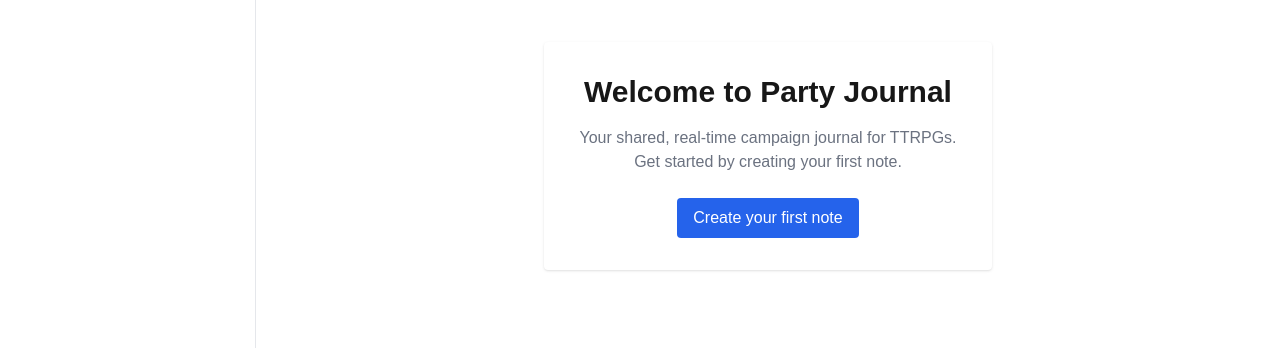
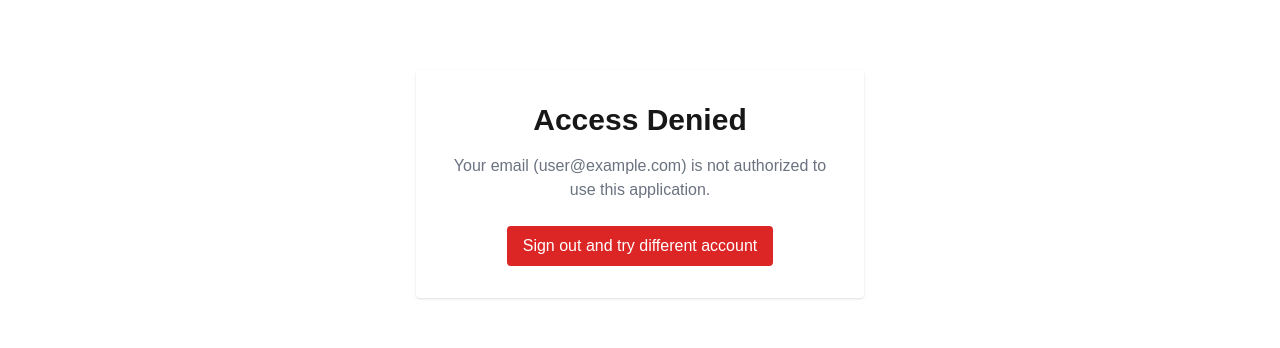
Before and after one commit to floppey/party-journal, a Next.js app: page / in a window 1280 px wide. Shown: the part 273-621 px from the top of the page. Built offline with nearby package versions, Linux system fonts and the light colour scheme; no server answers; the database is empty; sample sign-in values are in the browser's storage.

Commit message:
feat: implement server-side permission checks for user authentication and update landing page to reflect access control

```diff
--- a/src/app/page.tsx
+++ b/src/app/page.tsx
@@ -5,6 +5,7 @@ import Sidebar from "./notes/Sidebar";
 import { useEffect, useState } from "react";
 import { db } from "../firebase";
 import { collection, onSnapshot } from "firebase/firestore";
+import { usePermissions } from "../hooks/usePermissions";
 
 function UnauthenticatedLanding() {
   return (
@@ -40,6 +41,8 @@ function UnauthenticatedLanding() {
 
 function AuthenticatedLanding() {
   const [hasNotes, setHasNotes] = useState(false);
+  const { user } = useAuth();
+  const { isAllowed, loading: permissionsLoading } = usePermissions(user?.email);
 
   useEffect(() => {
     const unsub = onSnapshot(collection(db, "notes"), (snap) => {
@@ -47,6 +50,57 @@ function AuthenticatedLanding() {
     });
     return () => unsub();
   }, []);
+
+  // Show loading state while checking permissions
+  if (permissionsLoading) {
+    return (
+      <div
+        className="min-h-screen flex flex-col items-center justify-center"
+        style={{
+          backgroundColor: "var(--background)",
+          color: "var(--foreground)",
+        }}
+      >
+        <div className="text-center">
+          <div className="animate-spin rounded-full h-8 w-8 border-b-2 border-blue-600 mx-auto mb-4"></div>
+          <p style={{ color: "var(--muted)" }}>Checking permissions...</p>
+        </div>
+      </div>
+    );
+  }
+
+  // Show access denied if user is not allowed
+  if (!isAllowed) {
+    return (
+      <div
+        className="min-h-screen flex flex-col items-center justify-center"
+        style={{
+          backgroundColor: "var(--background)",
+          color: "var(--foreground)",
+        }}
+      >
+        <div
+          className="p-8 rounded shadow w-full max-w-md text-center"
+          style={{
+            backgroundColor: "var(--surface)",
+            color: "var(--foreground)",
+          }}
+        >
+          <h1 className="text-3xl font-bold mb-4">Access Denied</h1>
+          <p className="mb-6" style={{ color: "var(--muted)" }}>
+            Your email ({user?.email}) is not authorized to use this application.
+          </p>
+          <button
+            onClick={() => window.location.href = "/signin"}
+            className="inline-block py-2 px-4 rounded hover:opacity-90"
+            style={{ backgroundColor: "#dc2626", color: "#fff" }}
+          >
+            Sign out and try different account
+          </button>
+        </div>
+      </div>
+    );
+  }
 
   return (
     <div
--- a/src/app/signin/page.tsx
+++ b/src/app/signin/page.tsx
@@ -22,10 +22,6 @@ export default function SignInPage() {
         router.push("/");
       } else if (res.status === "need-email") {
         setError("Enter your email to complete sign-in.");
-      } else if (res.status === "access-denied") {
-        setError(
-          `Access denied. Your email (${res.email}) is not authorized to use this application.`
-        );
       }
     })();
   }, [router]);
--- a/src/auth.ts
+++ b/src/auth.ts
@@ -11,21 +11,13 @@ import {
   signOut,
 } from "firebase/auth";
 import { doc, setDoc, getDoc, serverTimestamp } from "firebase/firestore";
-import { canUserSignUp } from "./permissions";
 
 export async function signInWithGoogle() {
   const provider = new GoogleAuthProvider();
   const result = await signInWithPopup(auth, provider);
 
-  // Check if user is allowed to sign up
-  const email = result.user.email;
-  if (!canUserSignUp(email)) {
-    await signOut(auth);
-    throw new Error(
-      `Access denied. Your email (${email}) is not authorized to use this application.`
-    );
-  }
-
+  // Note: Permission checks now happen server-side after authentication
+  // Users can sign in, but access to features is controlled by server-side permissions
   await ensureProfile(result.user);
   return result.user;
 }
@@ -46,13 +38,8 @@ export async function sendEmailLink(email: string) {
 
 export async function completeEmailLinkSignIn(email: string) {
   if (isSignInWithEmailLink(auth, window.location.href)) {
-    // Check if user is allowed to sign up before completing sign-in
-    if (!canUserSignUp(email)) {
-      throw new Error(
-        `Access denied. Your email (${email}) is not authorized to use this application.`
-      );
-    }
-
+    // Note: Permission checks now happen server-side after authentication
+    // Users can sign in, but access to features is controlled by server-side permissions
     const result = await signInWithEmailLink(auth, email, window.location.href);
     await ensureProfile(result.user);
     try {
@@ -67,7 +54,6 @@ export async function completeEmailLinkIfPresent(): Promise<
   | { status: "no-link" }
   | { status: "need-email" }
   | { status: "signed-in"; user: User }
-  | { status: "access-denied"; email: string }
 > {
   if (!isSignInWithEmailLink(auth, window.location.href))
     return { status: "no-link" };
@@ -77,14 +63,8 @@ export async function completeEmailLinkIfPresent(): Promise<
   } catch {}
   if (!email) return { status: "need-email" };
 
-  // Check if user is allowed before completing sign-in
-  if (!canUserSignUp(email)) {
-    try {
-      window.localStorage.removeItem("emailForSignIn");
-    } catch {}
-    return { status: "access-denied", email };
-  }
-
+  // Note: Permission checks now happen server-side after authentication
+  // Allow sign-in and check permissions when accessing features
   const result = await signInWithEmailLink(auth, email, window.location.href);
   await ensureProfile(result.user);
   try {
```
